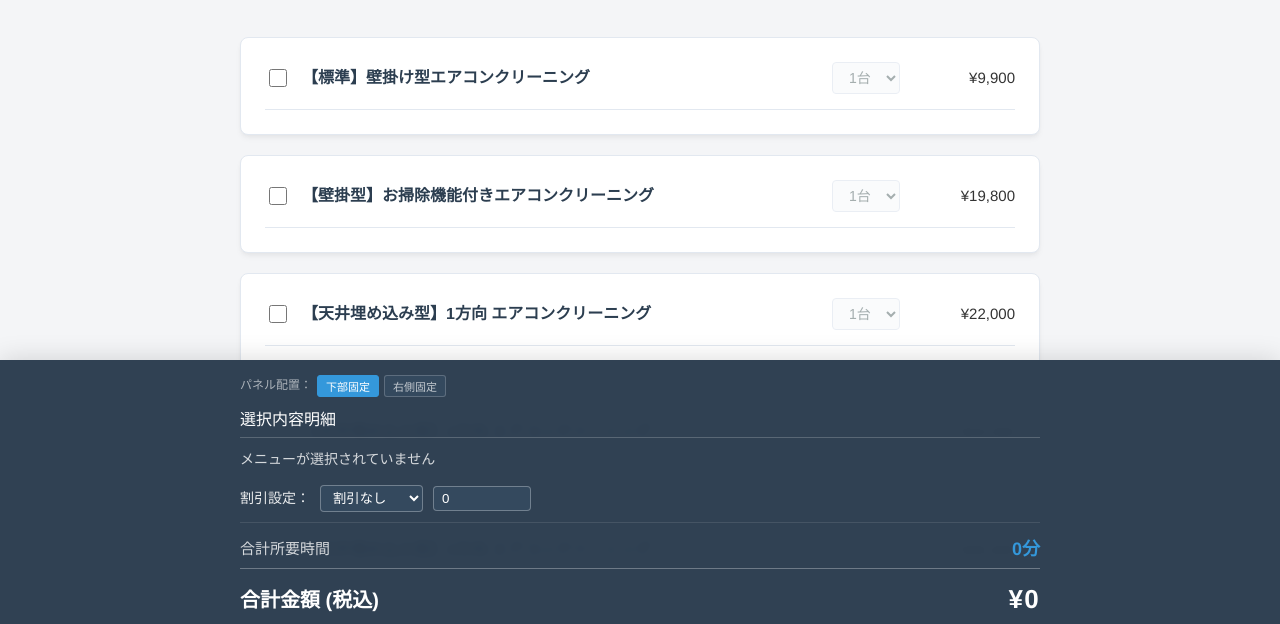
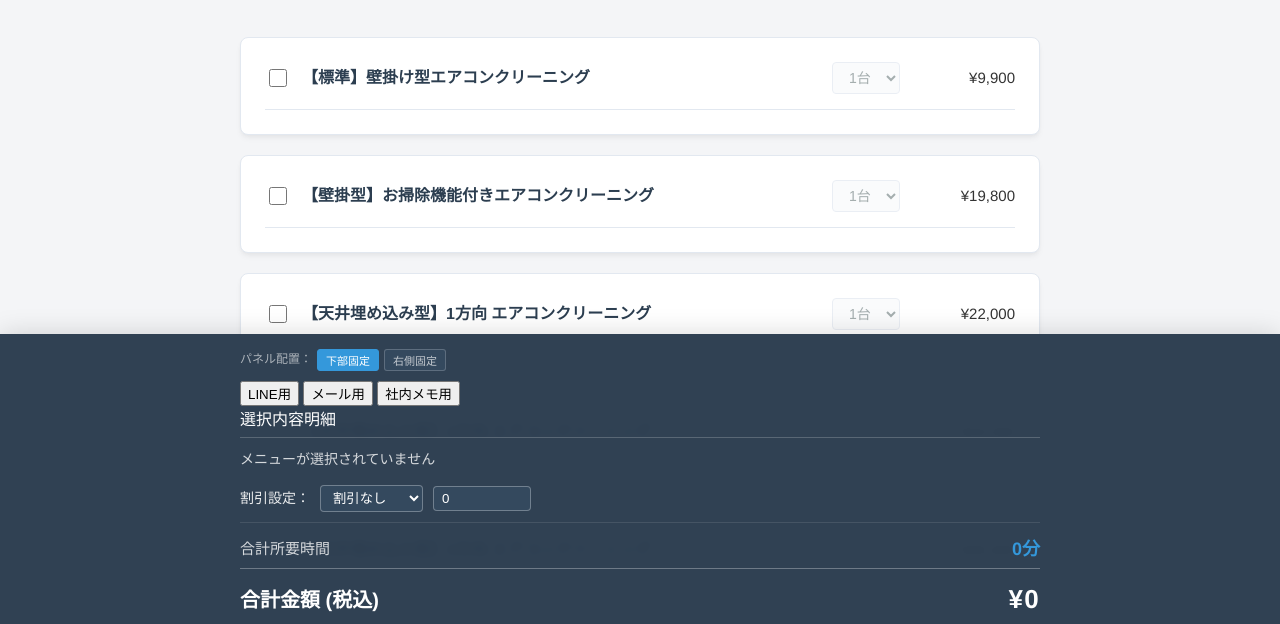
Before and after one commit to m-ryu-droid/osouji-pricetool, a plain HTML site: page index.html in a window 1280 px wide. Shown: the part 114-738 px from the top of the page. Drawn offline with Linux system fonts and the light colour scheme.

Commit message:
Update index.html

```diff
--- a/index.html
+++ b/index.html
@@ -23,6 +23,12 @@
             <button class="switch-btn active" id="btn-layout-bottom" onclick="changeLayout('bottom')">下部固定</button>
             <button class="switch-btn" id="btn-layout-right" onclick="changeLayout('right')">右側固定</button>
         </div>
+
+        <div class="text-type-tabs">
+    <button class="tab-btn active" id="tab-line" onclick="changeTextType('line')">LINE用</button>
+    <button class="tab-btn" id="tab-email" onclick="changeTextType('email')">メール用</button>
+    <button class="tab-btn" id="tab-memo" onclick="changeTextType('memo')">社内メモ用</button>
+</div>
 
         <h2>選択内容明細</h2>
         <ul class="summary-list" id="summary-list">
```
